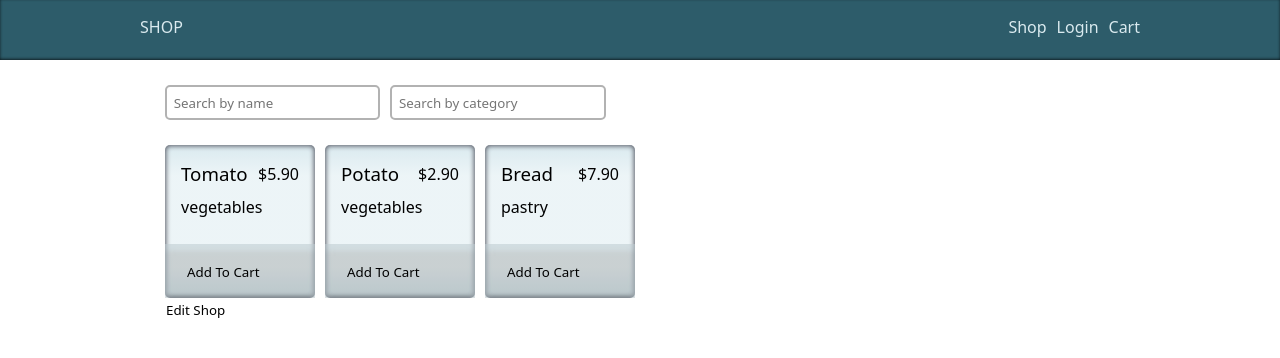
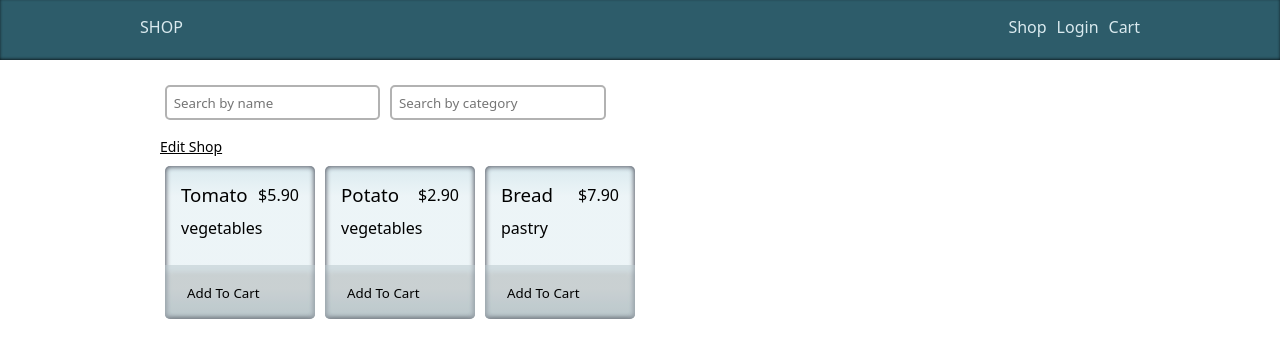
Before and after one commit to Zviki-Zaks/shop-react-typescript, a React (Create React App) app: page /#/ in a window 1280 px wide. Shown: the top 358 px of the page. Built offline with nearby package versions, Linux system fonts and the light colour scheme.

Commit message:
fiuxed routing in shopApp cmp

```diff
--- a/src/assets/css/cmps/_product-filter.scss
+++ b/src/assets/css/cmps/_product-filter.scss
@@ -2,6 +2,6 @@
     display: flex;
     flex-wrap: wrap;
     gap: 10px;
-    margin-block-end: 20px;
+    margin-block-end: 10px;
     padding: 5px;
 }
--- a/src/assets/css/cmps/_product-preview.scss
+++ b/src/assets/css/cmps/_product-preview.scss
@@ -20,6 +20,8 @@
         background-color: rgba(0, 0, 0, 0.15);
         padding: 1em;
         box-shadow: inset 0px 4px 5px 3px rgb(218 234 239 / 50%);
+        border-bottom-right-radius: 5px;
+        border-bottom-left-radius: 5px;
         .add-btn {
             &:hover {
                 text-decoration: underline;
--- a/src/assets/css/cmps/_shop-app.scss
+++ b/src/assets/css/cmps/_shop-app.scss
@@ -1,3 +1,9 @@
 .shop-app {
     padding: 20px;
+    a {
+        display: inline-block;
+        text-decoration: underline;
+        font-size: rem(14px);
+        margin-block-end: 10px;
+    }
 }
--- a/src/components/EditShop.tsx
+++ b/src/components/EditShop.tsx
@@ -12,7 +12,6 @@ export const EditShop: React.FC<OutletProps> = () => {
     const { products } = useProducts()
     return (
         <section className="edit-shop">
-            Edit
             {products && <ProductTable products={products} />}
         </section>
     )
--- a/src/components/ProductRow.tsx
+++ b/src/components/ProductRow.tsx
@@ -3,7 +3,7 @@ import { CartAction } from '../models/cartAction.model'
 import { CartProduct, Product } from '../models/product.model'
 
 interface Props {
-    product: Product | CartProduct,
+    product: Product,
     dispatch?: React.Dispatch<CartAction>
 }
 
@@ -20,7 +20,7 @@ export const ProductRow = ({ product, dispatch }: Props) => {
                     <span className="count">{product.count}</span>
                     <button className="remove" onClick={() => dispatch({ type: 'ADD_TO_CART', payload: product.id })}>+</button>
                 </td>}
-            {/* {product.inStock && <td>{product.inStock}</td>} */}
+            {product.inStock && <td>{product.inStock}</td>}
         </tr>
     )
 }
--- a/src/components/ProductTable.tsx
+++ b/src/components/ProductTable.tsx
@@ -4,7 +4,7 @@ import { CartProduct, Product } from '../models/product.model'
 import { ProductRow } from './ProductRow'
 
 interface Props {
-    products: Product[] | CartProduct[],
+    products: Product[]
     dispatch?: React.Dispatch<CartAction>
 }
 
@@ -12,7 +12,7 @@ export const ProductTable = ({ products, dispatch }: Props) => {
     return (
         <section className="product-table">
             <table>
-                <thead><tr><th>Name</th><th>Price</th><th></th></tr></thead>
+                <thead><tr><th>Name</th><th>Price</th><th>{products[0].inStock ? 'In Stock' : ''}</th></tr></thead>
                 <tbody>
                     {products.map(product =>
                         <ProductRow product={product} dispatch={dispatch} key={product.id} />
--- a/src/components/ShopApp.tsx
+++ b/src/components/ShopApp.tsx
@@ -1,13 +1,11 @@
-import React, { useContext, useEffect, useRef, useState } from 'react'
+import React, { useContext, useEffect, useState } from 'react'
 import { shopService } from '../services/shopService'
 import { Product } from '../models/product.model'
 import { ProductList } from './ProductList'
 import { CartContext, UserContext } from '../App'
 import { useFormRegister } from '../hooks/useFormRegister'
 import { ProductFilter } from './ProductFilter'
-import { EditShop } from './EditShop'
-import { Link, Outlet, Route, Routes, useNavigate, useOutletContext } from 'react-router-dom'
-import { PrivetRoute } from './PrivetRoute'
+import { Link, Outlet, useOutletContext } from 'react-router-dom'
 
 
 
@@ -42,11 +40,9 @@ export const ShopApp: React.FC = () => {
     }
 
     const [editState, setEditState] = useState({ isEdit: false, path: 'edit' })
-    const navigate = useNavigate()
     const toggleList = () => {
         console.log('editState', editState)
         const newState = { isEdit: !editState.isEdit, path: editState.path === 'edit' ? '' : 'edit' }
-        navigate(editState.path)
         setEditState(newState)
     }
 
@@ -56,8 +52,8 @@ export const ShopApp: React.FC = () => {
 
                 <>
                     <ProductFilter {...filter} options={categories} />
+                    {<Link to={editState.path} onClick={toggleList}>{editState.isEdit ? 'Shop' : 'Edit Shop'}</Link>}
                     {!editState.isEdit && <ProductList products={products} onAddToCart={onAddToCart} />}
-                    {<button onClick={toggleList}>{editState.isEdit ? 'Shop' : 'Edit Shop'}</button>}
 
                     <Outlet context={{ products }} />
 
@@ -66,6 +62,8 @@ export const ShopApp: React.FC = () => {
         </section>
     )
 }
+
+
 interface OutletCtx {
     products: Product[]
 }
--- a/src/models/cart.model.ts
+++ b/src/models/cart.model.ts
@@ -1,7 +1,6 @@
 import { CartProduct, Product } from "./product.model";
 
 export interface Cart {
-    products: Product[],
-    // products:  CartProduct[] ,
+    products: Product[]
     amount: number
 }
```
Also changed, not shown: src/components/EditProduct.tsx (added, +10 -0 lines).
